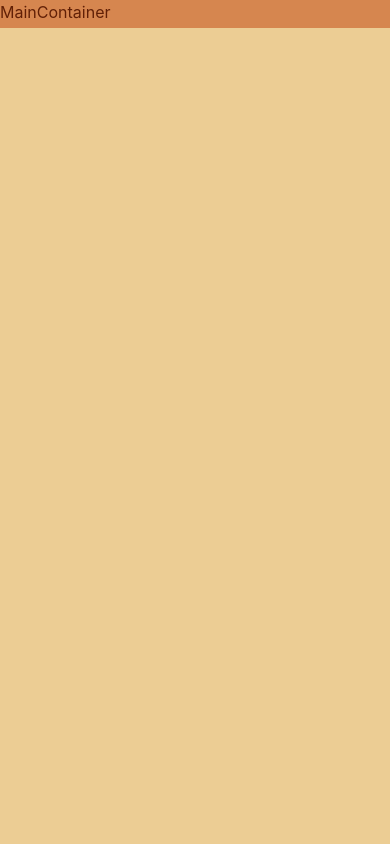
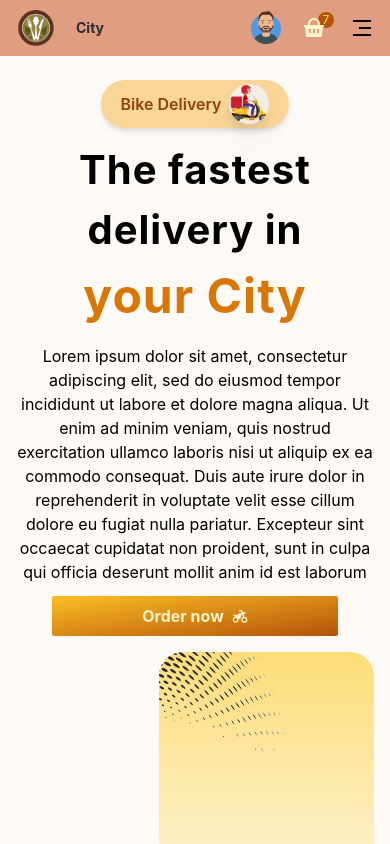
Before and after one commit to SvenAndreas/devFood, a React (Create React App) app: page / in a window 390 px wide. Shown: the top 844 px of the page. Built offline with nearby package versions, Linux system fonts and the light colour scheme.

Commit message:
logout function, submenues for user profile and another for mobiles devices,maincontainer desing in progess

```diff
--- a/src/App.js
+++ b/src/App.js
@@ -8,17 +8,19 @@ import {AnimatePresence} from "framer-motion";
 function App() {
 
   useEffect(()=>{
-    document.body.style.backgroundColor="#ECCD94"
+    document.body.style.backgroundColor="#ECCD9415"
   })
 
   return (
-    <AnimatePresence>
-      <div>
+    <AnimatePresence exitBeforeEnter>
+      <div className="w-screen h-auto flex flex-col">
         <NavBar/>
-        <Routes>
-          <Route path="/" element={<MainContainer/>} />
-          <Route exact path="/createItem" element={<CreateProduct/>} />
-        </Routes>
+        <main className="mt-14 md:mt-20 px-4 md:px-16 py-4 w-full">
+          <Routes>
+            <Route path="/" element={<MainContainer/>} />
+            <Route exact path="/createItem" element={<CreateProduct/>} />
+          </Routes>
+        </main>
       </div>
     </AnimatePresence>
   );
--- a/src/components/MainContainer.js
+++ b/src/components/MainContainer.js
@@ -1,8 +1,43 @@
 import React from 'react'
+import Delivery from "../img/delivery.png"
+import {RiMotorbikeFill} from "react-icons/ri"
+import Background from "../img/background.png"
 
 function MainContainer() {
   return (
-    <div>MainContainer</div>
+    <div className='grid grid-cols-1 md:grid-cols-2 gap-2 w-full h-screen '>
+      <div className='py-2  flex-col flex items-start md:items-start gap-3'>
+          <div className='flex items-center gap-2 self-center bg-amber-500/40 p-2 rounded-full py-1 px-5 shadow-md  md:self-start'>
+            <p className='text-base select-none text-amber-800 font-semibold'>
+              Bike Delivery
+            </p>
+            <div className='w-10 h-10 rounded-full overflow-hidden bg-slate-100/80 drop-shadow-xl'>
+            <img
+              src={Delivery}
+              className="w-full h-full obeject-contain" alt="delivery"
+              />
+            </div>
+          </div>
+          <p className='text-[2.5rem] text-center self-center select-none font-bold tracking-wide md:text-start md:text-[4rem] md:self-start'>
+            The fastest delivery in
+            <br/>
+            <span className='text-amber-600 select-none text-[3rem] md:text-[5rem]'>your City</span>
+          </p>
+          <p className='text-base text-center md:text-left'>Lorem ipsum dolor sit amet, consectetur adipiscing elit, sed do eiusmod tempor incididunt ut labore et dolore magna aliqua. Ut enim ad minim veniam, quis nostrud exercitation ullamco laboris nisi ut aliquip ex ea commodo consequat. Duis aute irure dolor in reprehenderit in voluptate velit esse cillum dolore eu fugiat nulla pariatur. Excepteur sint occaecat cupidatat non proident, sunt in culpa qui officia deserunt mollit anim id est laborum</p>
+          <div className='flex justify-center w-[80%] self-center md:justify-start'>
+            <button className='bg-gradient-to-br from-amber-400 to-amber-700 w-full p-2 font-bold rounded-sm flex items-center justify-center self-center text-amber-100 hover:shadow-md transition-all ease-in-out md:w-40 '>
+              Order now
+              <RiMotorbikeFill className='ml-2'/>
+            </button>
+          </div>
+        </div>
+
+      <div className="w-full flex items-cemter justify-end">
+        <div className=''>
+          <img src={Background} alt="background" className='object-contain rounded-3xl h-[60%] mr-15 bg-gradient-to-t from-amber-100/0 to-amber-300/75' />
+        </div>
+      </div>
+    </div>
   )
 }
 
--- a/src/components/NavBar.js
+++ b/src/components/NavBar.js
@@ -1,13 +1,13 @@
-import React from 'react'
+import React, { useState } from 'react'
 import Logo from "../img/logo.png"
 import Avatar from "../img/avatar.png"
-import { RiShoppingBasketFill } from "react-icons/ri"
+import { RiShoppingBasketFill, RiLogoutCircleRLine, RiAddCircleLine, RiMenu3Fill } from "react-icons/ri"
 import { motion } from "framer-motion"
 import { Link } from 'react-router-dom'
 import { getAuth, signInWithPopup, GoogleAuthProvider } from "firebase/auth";
 import { app } from '../firebase/firebase.config'
 import { useDispatch, useSelector } from "react-redux"
-import { setUser } from '../redux/actions'
+import { setUsers } from '../redux/actions'
 
 export default function NavBar() {
 
@@ -16,46 +16,95 @@ export default function NavBar() {
   const provider = new GoogleAuthProvider();
 
   const dispatch = useDispatch();
-  const user = useSelector((state) => state.user)
-  console.log(user)
+  const storeUser = useSelector((state) => state.user)
+
+  const [user, setUser] = useState(storeUser)
+  const [menu, setMenu] = useState(false)
+  const [navMenu, setNavMenu] = useState(false)
+
+  const login = async () => {
+    if (!user) {
+      const { user: { refreshToken, providerData } } = await signInWithPopup(firebaseAuth, provider);
+      dispatch(setUsers(providerData[0]))
+      setUser(providerData[0])
+      localStorage.setItem("user", JSON.stringify(providerData[0]))
+    } else {
+      setMenu(!menu)
+    }
+  };
+
+  const display = () => {
+    setNavMenu(!navMenu)
+  }
+
+  const logout = () =>{
+    setMenu(!menu)
+    localStorage.clear()
+    dispatch(setUsers(null))
+    setUser(null)
+  }
 
 
-  const login = async () => {
-    const { user: { refreshToken, providerData } } = await signInWithPopup(firebaseAuth, provider);
-    dispatch(setUser(providerData[0]))
-    localStorage.setItem("user",JSON.stringify(providerData[0]))
-  };
-
   return (
-    <nav className='fixed z-50 w-screen bg-orange-700/50 p-3.5 px-7'>
+    <nav className='fixed z-50 w-screen bg-orange-700/50 p-2.5 px-1'>
       {/* desktop & tablet */}
       <div className='hidden md:flex w-full h-full'>
 
         <Link to="/">
-          <div className='flex items-center gap-2'>
-            <img src={Logo} className="w-16 object-cover" alt='logo' />
+          <div className='flex items-center gap-1'>
+            <img src={Logo} className="w-20 object-cover" alt='logo' />
             <p className='text-headingColor text-x1 font-bold '>City</p>
           </div>
         </Link>
 
         <ul className='flex items-center gap-8 ml-auto'>
-          <li className='text-base cursor-pointer text-amber-100 font-semibold hover:text-amber-700 duration-300 transition-all ease-in-out'>Home</li>
-          <li className='text-base cursor-pointer text-amber-100 font-semibold hover:text-amber-700 duration-300 transition-all ease-in-out'>Menu</li>
-          <li className='text-base cursor-pointer text-amber-100 font-semibold hover:text-amber-700 duration-300 transition-all ease-in-out'>About Us</li>
-          <li className='text-base cursor-pointer text-amber-100 font-semibold hover:text-amber-700 duration-300 transition-all ease-in-out'>Service</li>
+          <li className='text-base cursor-pointer text-amber-100 font-semibold hover:text-amber-700 duration-300 transition-all ease-in-out'>
+            Home
+          </li>
+          <li className='text-base cursor-pointer text-amber-100 font-semibold hover:text-amber-700 duration-300 transition-all ease-in-out'>
+            Menu
+          </li>
+          <li className='text-base cursor-pointer text-amber-100 font-semibold hover:text-amber-700 duration-300 transition-all ease-in-out'>
+            About Us
+          </li>
+          <li className='text-base cursor-pointer text-amber-100 font-semibold hover:text-amber-700 duration-300 transition-all ease-in-out'>
+            Service
+          </li>
         </ul>
 
         <div className='flex items-center ml-3'>
-          {user ? <motion.img whileTap={{ scale: 0.75 }} src={user.photoURL} alt="userprofile" className="w-8 mr-5 ml-3  cursor-pointer rounded-full " referrerPolicy='no-referrer' /> : <motion.img whileTap={{ scale: 0.75 }} src={Avatar} className="w-14 mr-2 cursor-pointer rounded-full " alt="userprofile" onClick={login} />}
-          <div className='w-30 bg-slate-100/60 shadow-xl rounded-lg flex flex-col absolute px-4 py-2 top-12 right-16'>
-            <p>New Item</p>
-            <p>Log Out</p>
-          </div>
+
+        {user
+            ? <motion.img whileTap={{ scale: 0.75 }} src={user.photoURL} alt="userprofile" className="shrink w-7 mr-5 ml-3  cursor-pointer rounded-full " referrerPolicy='no-referrer' onClick={login} />
+            : <motion.img whileTap={{ scale: 0.75 }} src={Avatar} className="shrink w-14 mr-2 cursor-pointer  rounded-full " alt="userprofile" onClick={login} />
+          }
+
+
+          {menu && (
+            <motion.div
+              initial={{ opacity: 0, scale: 0.6, y: -30 }}
+              animate={{ opacity: 1, scale: 1, y: 0 }}
+              transition={{ duration: 0.3 }}
+              exit={{ opacity: 0, scale: 0.6, y: -50 }}
+              className='w-30 bg-slate-100/60 shadow-xl rounded-lg flex flex-col absolute top-12 right-20'>
+              {user && user.email === "svenandreasclausz@gmail.com" && (
+                <Link to="/createItem">
+                  <p className='flex items-center px-3 py-1 gap-3 cursor-pointer hover:bg-slate-100/70 rounded-md drop-shadow-md'>
+                    New Item
+                    <RiAddCircleLine />
+                  </p>
+                </Link>)}
+              <p onClick={logout} className='flex items-center px-3 py-1 gap-3 cursor-pointer hover:bg-slate-100/70 rounded-md drop-shadow-md'>
+                Log Out
+                <RiLogoutCircleRLine className='relative left-3' />
+              </p>
+            </motion.div>
+          )}
 
           <RiShoppingBasketFill
-            className='z-40 cursor-pointer transform scale-150 text-amber-100 focus:scale-75'
+            className='z-40 cursor-pointer transform scale-150 text-amber-100 mr-8 ml-1'
           />
-          <div className='absolute top-4 z-10 right-4 w-4 h-4 bg-amber-700 rounded-full flex items-center justify-center cursor-pointer'>
+          <div className='absolute top-3 z-10 right-6 w-4 h-4 bg-amber-700 rounded-full flex items-center justify-center cursor-pointer'>
             <p className='text-xs text-amber-300 cursor-pointer'>7</p>
           </div>
         </div>
@@ -63,9 +112,83 @@ export default function NavBar() {
 
 
       {/* mobile */}
-      <div className='flex md:hidden w-full h-full'>
+      <div className='flex md:hidden w-full h-full justify-between items-center'>
+        <Link to="/">
+          <div className='flex items-center gap-2'>
+            <img src={Logo} className="shrink w-16" alt='logo' />
+            <p className='text-headingColor text-sm shrink font-bold '>
+              City
+            </p>
+          </div>
+        </Link>
+        <div className='flex items-center ml-3'>
 
+          {user
+              ? <motion.img whileTap={{ scale: 0.75 }} src={user.photoURL} alt="userprofile" className="shrink w-7 mr-5 ml-3  cursor-pointer rounded-full " referrerPolicy='no-referrer' onClick={login} />
+              : <motion.img whileTap={{ scale: 0.75 }} src={Avatar} className="shrink w-14 mr-2 cursor-pointer  rounded-full " alt="userprofile" onClick={login} />
+            }
+
+
+          {menu && (
+            <motion.div
+              initial={{ opacity: 0, scale: 0.6, y: -30 }}
+              animate={{ opacity: 1, scale: 1, y: 0 }}
+              transition={{ duration: 0.3 }}
+              exit={{ opacity: 0, scale: 0.6, y: -50 }}
+              className='w-30 bg-slate-100/60 shadow-xl rounded-lg flex flex-col absolute top-12 right-20 mr-7'>
+              {user && user.email === "svenandreasclausz@gmail.com" && (
+                <Link to="/createItem">
+                  <p className='flex items-center px-3 py-1 gap-3 cursor-pointer hover:bg-slate-100/70 rounded-md drop-shadow-md'>
+                    New Item
+                    <RiAddCircleLine />
+                  </p>
+                </Link>)}
+              <p onClick={logout} className='flex items-center px-3 py-1 gap-3 cursor-pointer hover:bg-slate-100/70 rounded-md drop-shadow-md'>
+                Log Out
+                <RiLogoutCircleRLine className='relative left-3' />
+              </p>
+            </motion.div>
+          )}
+
+          <RiShoppingBasketFill
+            className='shrink-0 z-40 cursor-pointer transform scale-150 text-amber-100 mr-8 ml-1'
+          />
+          <div className='absolute shrink mr-8 top-3 z-10 right-6 w-4 h-4 bg-amber-700 rounded-full flex items-center justify-center cursor-pointer'>
+            <p className='text-xs shrink text-amber-300 cursor-pointer'>
+              7
+            </p>
+          </div>
+          <motion.div whileTap={{ scale: 0.9 }} transition={{ duration: 0.2 }}>
+            <RiMenu3Fill onClick={display} className='shrink-0 mr-4 scale-150 cursor-pointer hover:text-white' />
+          </motion.div>
+          {navMenu && (
+            <motion.div
+              initial={{ opacity: 0, scale: 0.6, y: -30 }}
+              animate={{ opacity: 1, scale: 1, y: 0 }}
+              transition={{ duration: 0.3 }}
+              exit={{ opacity: 0, scale: 0.6, y: -50 }}
+              className='w-30 bg-slate-100/60 shadow-xl rounded-lg flex flex-col absolute top-12 right-3'>
+              <ul>
+                <li className='block items-center px-3 py-1 gap-3 cursor-pointer hover:bg-slate-100/70 rounded-md drop-shadow-md'>
+                  Home
+                </li>
+                <li className='flex items-center px-3 py-1 gap-3 cursor-pointer hover:bg-slate-100/70 rounded-md drop-shadow-md'>
+                  Menu
+                </li>
+                <li className='flex items-center px-3 py-1 gap-3 cursor-pointer hover:bg-slate-100/70 rounded-md drop-shadow-md'>
+                  About Us
+                </li>
+                <li className='flex items-center px-3 py-1 gap-3 cursor-pointer hover:bg-slate-100/70 rounded-md drop-shadow-md'>
+                  Service
+                </li>
+              </ul>
+            </motion.div>
+
+          )}
+
+        </div>
       </div>
+
 
     </nav>
   )
--- a/src/redux/actions.js
+++ b/src/redux/actions.js
@@ -1,7 +1,7 @@
 export const SET_USER = "SET_USER";
 
 
-export const setUser = (payload)=>{
+export const setUsers = (payload)=>{
       return  {
             type: SET_USER,
             payload: {...payload}
```
Also changed, not shown: src/img/background.png (added), src/img/delivery.png (added).
